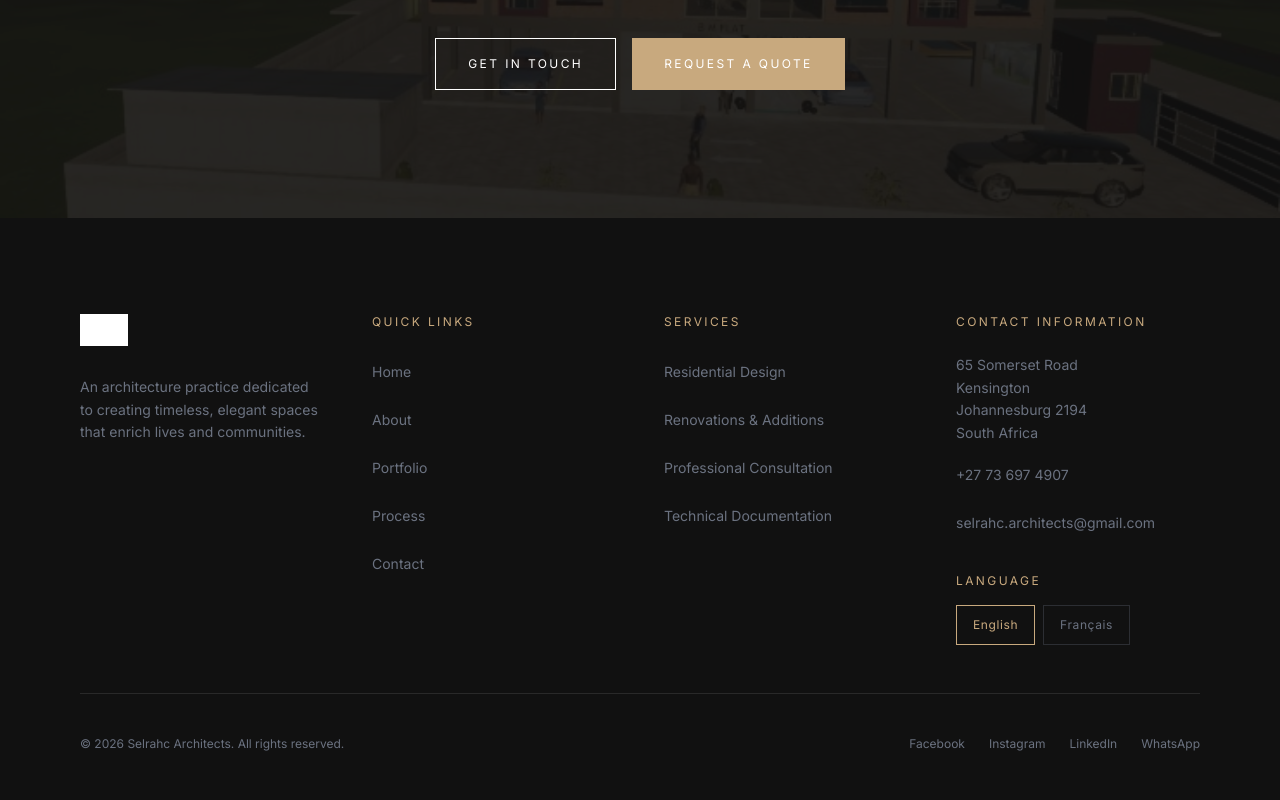
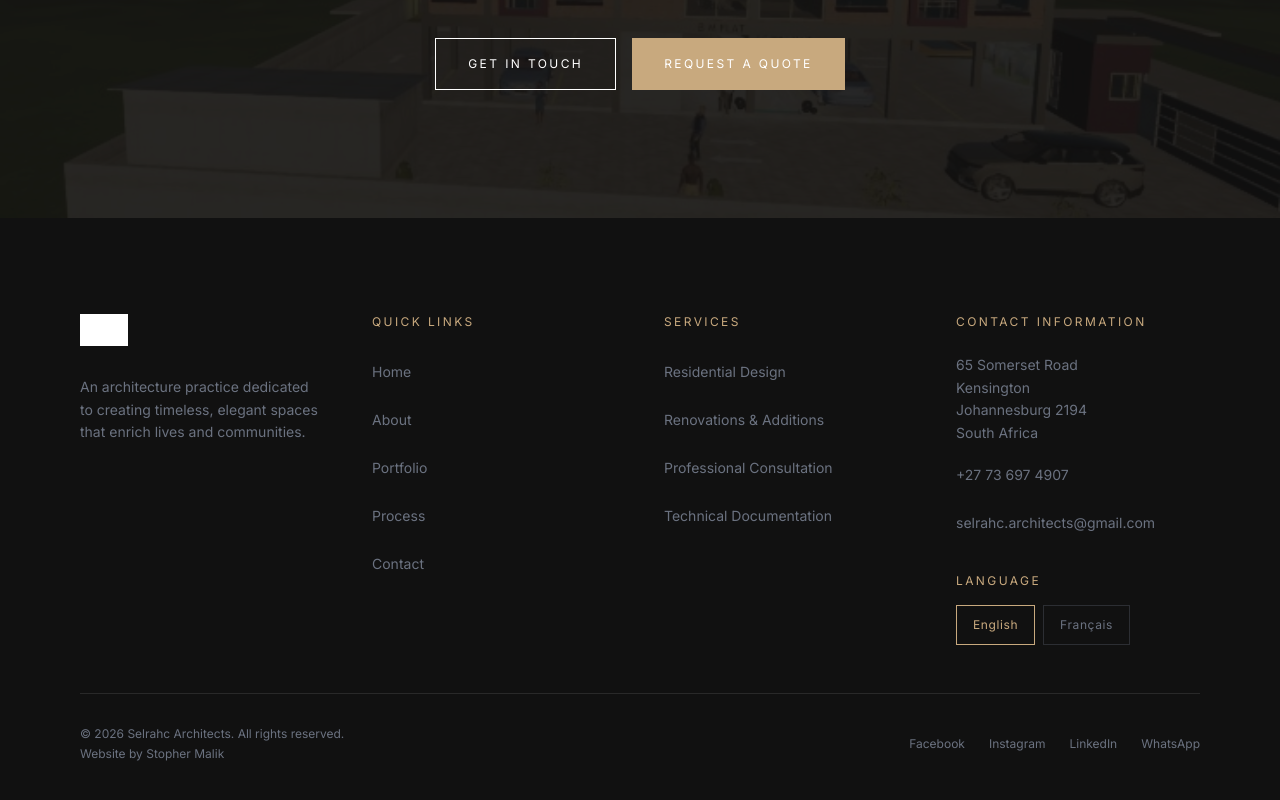
Before and after one commit to malikstopher-dev/selrahc-nemotron, a Next.js app: page / in a window 1280 px wide. Shown: the part 8785-9585 px from the top of the page. Built offline with nearby package versions, Linux system fonts and the light colour scheme.

Commit message:
Add website credit to footer

```diff
--- a/src/components/layout/Footer.tsx
+++ b/src/components/layout/Footer.tsx
@@ -107,9 +107,17 @@ export default function Footer() {
         </div>
 
         <div className="mt-10 md:mt-12 pt-6 md:pt-8 border-t border-white/10 flex flex-col md:flex-row items-center justify-between gap-4 md:gap-6">
-          <p className="text-xs text-arch-gray text-center md:text-left">
-            &copy; {new Date().getFullYear()} Selrahc Architects. {dict.footer.rights}
-          </p>
+          <div className="flex flex-col items-center md:items-start gap-1">
+            <p className="text-xs text-arch-gray text-center md:text-left">
+              &copy; {new Date().getFullYear()} Selrahc Architects. {dict.footer.rights}
+            </p>
+            <p className="text-xs text-arch-gray text-center md:text-left">
+              Website by{' '}
+              <a href="https://stopher-malik.co.za" target="_blank" rel="noopener noreferrer" className="hover:text-white transition-colors">
+                Stopher Malik
+              </a>
+            </p>
+          </div>
           <div className="flex items-center gap-5 md:gap-6">
             <a href="#" className="text-xs text-arch-gray hover:text-white transition-colors min-h-[36px] flex items-center" aria-label="Facebook">Facebook</a>
             <a href="#" className="text-xs text-arch-gray hover:text-white transition-colors min-h-[36px] flex items-center" aria-label="Instagram">Instagram</a>
```
